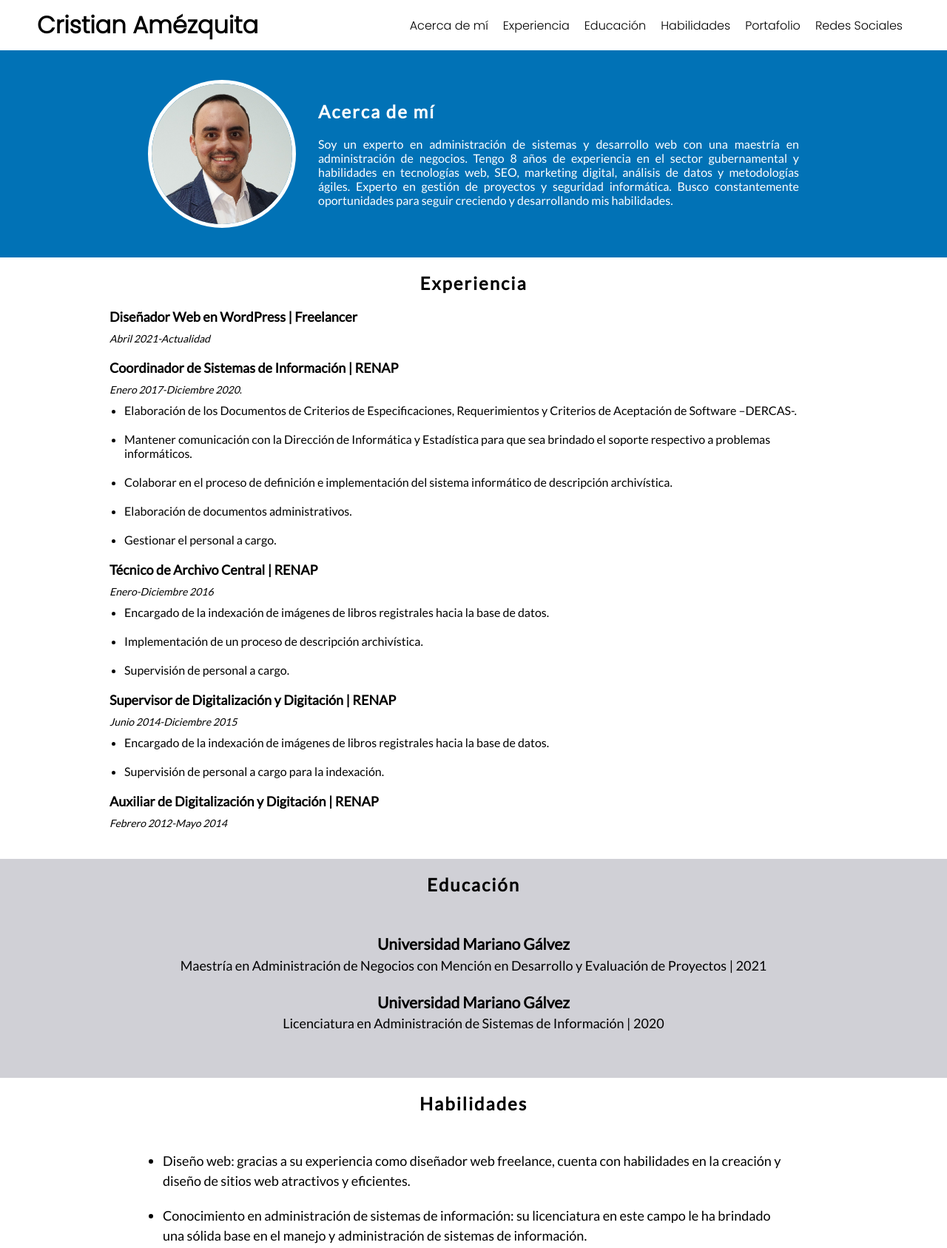
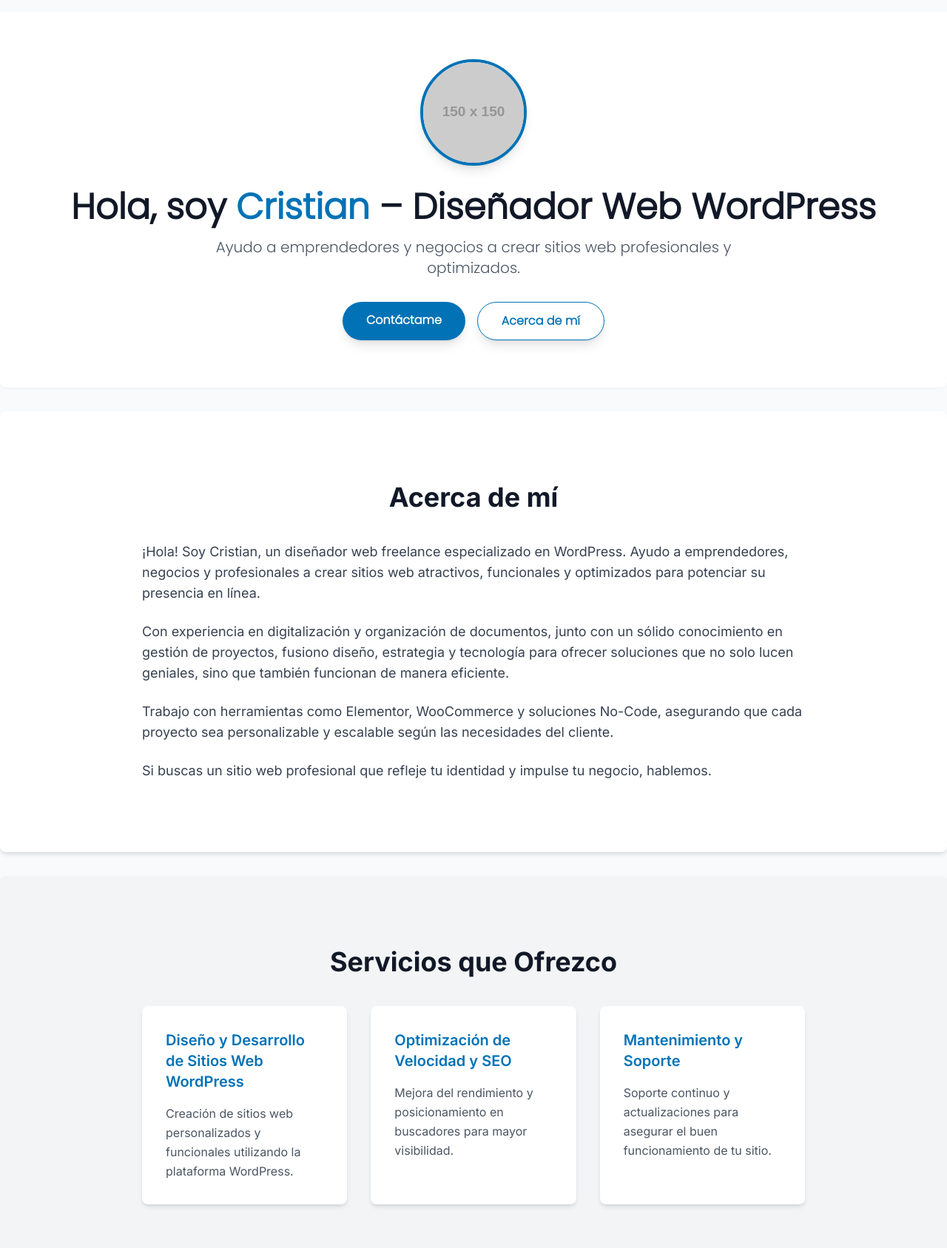
Before and after one commit to Cristbilio/Cristbilio.github.io, a plain HTML site: page index.html in a window 1280 px wide. Shown: the top 1687 px of the page at 74% size. Drawn offline with nearby package versions, Linux system fonts and the light colour scheme; placeholder pictures from the web are drawn by us.

Commit message:
Update index.html
redesign and update

```diff
--- a/index.html
+++ b/index.html
@@ -2,165 +2,138 @@
 <html lang="es">
 <head>
     <meta charset="UTF-8">
-    <meta http-equiv="X-UA-Compatible" content="IE=edge">
     <meta name="viewport" content="width=device-width, initial-scale=1.0">
-    <title>Cristian Amézquita | Experto en TI y Desarrollo Web</title>
+    <title>Cristian Amézquita - Diseñador Web WordPress</title>
+    <!-- Enlace a Tailwind CSS CDN para facilitar el diseño responsivo -->
+    <script src="https://cdn.tailwindcss.com"></script>
+    <!-- Enlace a Google Fonts para la fuente Inter -->
+    <link href="https://fonts.googleapis.com/css2?family=Inter:wght@300;400;600;700&display=swap" rel="stylesheet">
+    <!-- Enlace a tu archivo CSS personalizado -->
     <link rel="stylesheet" href="style.css">
+    <style>
+        /* Configuración personalizada de Tailwind para usar la fuente Inter y el color principal */
+        :root {
+            --primary-color: #0172b6;
+        }
+        body {
+            font-family: 'Inter', sans-serif;
+        }
+        .bg-primary {
+            background-color: var(--primary-color);
+        }
+        .text-primary {
+            color: var(--primary-color);
+        }
+        .border-primary {
+            border-color: var(--primary-color);
+        }
+    </style>
 </head>
-<body>
-    <header>
-        <div id="header-left">
-            <h1>Cristian Amézquita</h1>
+<body class="bg-gray-50 text-gray-800 leading-relaxed">
+
+    <!-- Sección de Héroe/Encabezado -->
+    <header class="bg-white shadow-sm py-8 md:py-16 text-center rounded-b-lg mx-auto max-w-7xl mt-4">
+        <div class="container mx-auto px-4">
+            <!-- Espacio para la foto de perfil -->
+            <div class="mb-8">
+                <img src="https://placehold.co/150x150/0172b6/ffffff?text=Tu+Foto" alt="Foto de perfil de Cristian Amézquita" class="w-36 h-36 rounded-full mx-auto object-cover border-4 border-primary shadow-lg">
+            </div>
+
+            <h1 class="text-4xl md:text-5xl font-extrabold text-gray-900 mb-4">
+                Hola, soy <span class="text-primary">Cristian</span> – Diseñador Web WordPress
+            </h1>
+            <p class="text-lg md:text-xl text-gray-600 mb-8 max-w-3xl mx-auto">
+                Ayudo a emprendedores y negocios a crear sitios web profesionales y optimizados.
+            </p>
+            <div class="flex flex-col sm:flex-row justify-center space-y-4 sm:space-y-0 sm:space-x-4">
+                <a href="#contact" class="bg-primary text-white font-semibold py-3 px-8 rounded-full shadow-lg hover:bg-blue-700 transition duration-300 ease-in-out transform hover:scale-105">
+                    Contáctame
+                </a>
+                <a href="#about" class="bg-white text-primary border border-primary font-semibold py-3 px-8 rounded-full shadow-lg hover:bg-blue-50 transition duration-300 ease-in-out transform hover:scale-105">
+                    Acerca de mí
+                </a>
+            </div>
         </div>
-            <nav id="header-right">
-                <ul>
-                <li><a href="#about-us">Acerca de mí</a></li>
-                    <li><a href="#experiencia">Experiencia</a></li>
-                    <li><a href="#educacion">Educación</a></li>
-                    <li><a href="#habilidades">Habilidades</a></li>
-                <li><a href="#portafolio">Portafolio</a></li>
-                <li><a href="#redes">Redes Sociales</a></li>
-                </ul>
-            </nav>
     </header>
 
-    <section id="hero">
-
-
-
-        <section id="hero">
-            <img id="hero-left" src="images/fotoperfil.jpg" alt="Pefil">
-            <div id="hero-right">
-                <h2>Acerca de mí</h2>
-                <p>Soy un experto en administración de sistemas y desarrollo web con una maestría en administración de negocios. Tengo 8 años de experiencia en el sector gubernamental y habilidades en tecnologías web, SEO, marketing digital, análisis de datos y metodologías ágiles. Experto en gestión de proyectos y seguridad informática. Busco constantemente oportunidades para seguir creciendo y desarrollando mis habilidades.</p>
+    <!-- Sección Acerca de Mí -->
+    <section id="about" class="py-16 md:py-24 bg-white rounded-lg shadow-md mx-auto max-w-7xl mt-8 px-4">
+        <div class="container mx-auto">
+            <h2 class="text-3xl md:text-4xl font-bold text-center text-gray-900 mb-10">Acerca de mí</h2>
+            <div class="max-w-4xl mx-auto text-lg text-gray-700 space-y-6">
+                <p>
+                    ¡Hola! Soy Cristian, un diseñador web freelance especializado en WordPress. Ayudo a emprendedores, negocios y profesionales a crear sitios web atractivos, funcionales y optimizados para potenciar su presencia en línea.
+                </p>
+                <p>
+                    Con experiencia en digitalización y organización de documentos, junto con un sólido conocimiento en gestión de proyectos, fusiono diseño, estrategia y tecnología para ofrecer soluciones que no solo lucen geniales, sino que también funcionan de manera eficiente.
+                </p>
+                <p>
+                    Trabajo con herramientas como Elementor, WooCommerce y soluciones No-Code, asegurando que cada proyecto sea personalizable y escalable según las necesidades del cliente.
+                </p>
+                <p>
+                    Si buscas un sitio web profesional que refleje tu identidad y impulse tu negocio, hablemos.
+                </p>
             </div>
-
-          </section>
-
-
+        </div>
     </section>
 
-    <main>
-        <section id="experiencia">
-            <h2>Experiencia</h2>
-            <ul>
-            <li>
-                <h3>Diseñador Web en WordPress | Freelancer</h3>
-                <p>Abril 2021-Actualidad</p>
-            </li>
-            <li>
-                <h3>Coordinador de Sistemas de Información | RENAP</h3>
-                <p>Enero 2017-Diciembre 2020.</p>
-                <ul>
-                    <li>Elaboración de los Documentos de Criterios de Especificaciones,
-                        Requerimientos y Criterios de Aceptación de Software –DERCAS-.</li>
-                    <li>Mantener comunicación con la Dirección de Informática y
-                        Estadística para que sea brindado el soporte respectivo a
-                        problemas informáticos.</li>
-                    <li>Colaborar en el proceso de definición e implementación del
-                        sistema informático de descripción archivística.</li>
-                    <li>Elaboración de documentos administrativos.</li>
-                    <li>Gestionar el personal a cargo.</li>
-                </ul>
-            </li>
-            <li>
-                <h3>Técnico de Archivo Central | RENAP</h3>
-                <p>Enero-Diciembre 2016</p>
-                <ul>
-                    <li>Encargado de la indexación de imágenes de libros registrales
-                        hacia la base de datos.</li>
-                    <li>Implementación de un proceso de descripción archivística.</li>
-                    <li>Supervisión de personal a cargo.</li>
-                </ul>
-            </li>
-            <li>
-                <h3>Supervisor de Digitalización y Digitación | RENAP</h3>
-                <p>Junio 2014-Diciembre 2015</p>
-                <ul>
-                    <li>Encargado de la indexación de imágenes de libros registrales
-                        hacia la base de datos.</li>
-                    <li>Supervisión de personal a cargo para la indexación.</li>
-                </ul>
-            </li><li>
-                <h3>Auxiliar de Digitalización y Digitación | RENAP</h3>
-                <p>Febrero 2012-Mayo 2014</p>
-            </li>
-            </ul>
-        </section>
-            <section id="educacion">
-            <h2>Educación</h2>
-            <ul>
-            <li>
-                <h3>Universidad Mariano Gálvez</h3>
-                <p>Maestría en Administración de
-                    Negocios con Mención en
-                    Desarrollo y Evaluación de
-                    Proyectos | 2021</p>
-            </li>
-            <li>
-                <h3>Universidad Mariano Gálvez</h3>
-                <p>Licenciatura en Administración
-                    de Sistemas de Información | 2020</p>
-            </li>
-            </ul>
-        </section>
-        <section id="habilidades">
-            <h2>Habilidades</h2>
-            <ul>
-            <li>Diseño web: gracias a su experiencia como diseñador web freelance, cuenta con habilidades en la creación y diseño de sitios web atractivos y eficientes.</li>
-            <li>Conocimiento en administración de sistemas de información: su licenciatura en este campo le ha brindado una sólida base en el manejo y administración de sistemas de información.</li>
-            <li>Experiencia en el sector gubernamental: sus 8 años de trabajo en el sector gubernamental le han proporcionado una amplia experiencia en la toma de decisiones y resolución de problemas en un entorno de trabajo público.</li>
-            <li>Habilidades analíticas: su curiosidad y pasión por el aprendizaje le han permitido desarrollar habilidades analíticas que le permiten analizar y comprender temas diversos de manera profunda.</li>
-            <li>Conocimiento en administración de negocios: su maestría en administración de negocios con mención en desarrollo y evaluación de proyectos le ha brindado una sólida base en el manejo y gestión de proyectos empresariales.</li>
-            </ul>
-        </section>
-        <section id="portafolio">
-            <h2>Portafolio</h2>
-            <ul>
-                <li>
-                        <a href="https://ocv2.wpcomstaging.com/" id="CatholicSoft">
-                        <img id="portafolio-left" src="images/catholisoft.webp" alt="Páqina Web">
-                        <div id="portafolio-right">
-                            <h2>Catholic Soft</h2>
-                            <p>Empresa de software que proporciona sistemas de información estudiantil basados en la fe para las escuelas católicas en los EE.UU. </p>
-                        </div>
+    <!-- Sección Servicios que Ofrezco -->
+    <section id="services" class="py-16 md:py-24 bg-gray-100 rounded-lg shadow-md mx-auto max-w-7xl mt-8 px-4">
+        <div class="container mx-auto">
+            <h2 class="text-3xl md:text-4xl font-bold text-center text-gray-900 mb-10">Servicios que Ofrezco</h2>
+            <div class="grid grid-cols-1 md:grid-cols-3 gap-8 max-w-4xl mx-auto">
+                <div class="bg-white p-8 rounded-lg shadow-md hover:shadow-xl transition-shadow duration-300 ease-in-out transform hover:-translate-y-1">
+                    <h3 class="text-xl font-semibold text-primary mb-4">Diseño y Desarrollo de Sitios Web WordPress</h3>
+                    <p class="text-gray-600">Creación de sitios web personalizados y funcionales utilizando la plataforma WordPress.</p>
+                </div>
+                <div class="bg-white p-8 rounded-lg shadow-md hover:shadow-xl transition-shadow duration-300 ease-in-out transform hover:-translate-y-1">
+                    <h3 class="text-xl font-semibold text-primary mb-4">Optimización de Velocidad y SEO</h3>
+                    <p class="text-gray-600">Mejora del rendimiento y posicionamiento en buscadores para mayor visibilidad.</p>
+                </div>
+                <div class="bg-white p-8 rounded-lg shadow-md hover:shadow-xl transition-shadow duration-300 ease-in-out transform hover:-translate-y-1">
+                    <h3 class="text-xl font-semibold text-primary mb-4">Mantenimiento y Soporte</h3>
+                    <p class="text-gray-600">Soporte continuo y actualizaciones para asegurar el buen funcionamiento de tu sitio.</p>
+                </div>
+            </div>
+        </div>
+    </section>
 
+    <!-- Sección Mis Proyectos -->
+    <section id="projects" class="py-16 md:py-24 bg-white rounded-lg shadow-md mx-auto max-w-7xl mt-8 px-4">
+        <div class="container mx-auto text-center">
+            <h2 class="text-3xl md:text-4xl font-bold text-gray-900 mb-8">Mis Proyectos</h2>
+            <p class="text-lg text-gray-700 mb-8">
+                Puedes ver más de mi trabajo en mi perfil de LinkedIn.
+            </p>
+            <a href="https://www.linkedin.com/in/cristian-amezquita/" target="_blank" rel="noopener noreferrer" class="bg-primary text-white font-semibold py-3 px-8 rounded-full shadow-lg hover:bg-blue-700 transition duration-300 ease-in-out transform hover:scale-105 inline-flex items-center">
+                <svg class="w-5 h-5 mr-2" fill="currentColor" viewBox="0 0 24 24" aria-hidden="true">
+                    <path d="M20.447 20.452h-3.554v-5.569c0-1.392-.025-3.192-1.942-3.192-1.943 0-2.246 1.512-2.246 3.097v5.664H9.159V9h3.414v1.561h.046c.477-.9 1.637-1.85 3.37-1.85 3.601 0 4.267 2.37 4.267 5.455v6.286zM5.337 7.433c-1.144 0-2.063-.923-2.063-2.065 0-1.145.92-2.066 2.063-2.066 1.145 0 2.064.922 2.064 2.066 0 1.142-.92 2.065-2.064 2.065zm1.789 13.019H3.548V9h3.589v11.452zM22.227 0H1.771C.792 0 0 .774 0 1.729v20.542C0 23.227.792 24 1.771 24h20.456C23.207 24 24 23.227 24 22.271V1.729C24 .774 23.207 0 22.227 0z"></path>
+                </svg>
+                Ver en LinkedIn
+            </a>
+        </div>
+    </section>
 
-                </li>
+    <!-- Sección de Contacto (simple, puedes expandirla con un formulario) -->
+    <section id="contact" class="py-16 md:py-24 bg-gray-100 rounded-lg shadow-md mx-auto max-w-7xl mt-8 px-4">
+        <div class="container mx-auto text-center">
+            <h2 class="text-3xl md:text-4xl font-bold text-gray-900 mb-8">Contáctame</h2>
+            <p class="text-lg text-gray-700 mb-6">
+                ¿Listo para empezar tu proyecto? ¡Hablemos!
+            </p>
+            <a href="mailto:tu-email@example.com" class="bg-primary text-white font-semibold py-3 px-8 rounded-full shadow-lg hover:bg-blue-700 transition duration-300 ease-in-out transform hover:scale-105">
+                Enviar un correo
+            </a>
+            <!-- Puedes añadir más opciones de contacto aquí, como un número de teléfono o un formulario -->
+        </div>
+    </section>
 
-                <li>
-                    <a href="https://lenguajeweb.com/" id="Lenguaje Web">
-                    <img id="portafolio-left" src="images/lenguajeweb.webp" alt="Páqina Web">
-                    <div id="portafolio-right">
-                        <h2>Lenguaje Web</h2>
-                        <p>Agencia de diseño web en Guatemala</p>
-                    </div>
+    <!-- Pie de Página -->
+    <footer class="bg-gray-800 text-white py-8 mt-8 rounded-t-lg mx-auto max-w-7xl">
+        <div class="container mx-auto text-center px-4">
+            <p>&copy; 2025 Cristian Amézquita. Todos los derechos reservados.</p>
+        </div>
+    </footer>
 
-
-            </li>
-
-            </ul>
-        </section>
-        <section id="redes">
-            <ul>
-                <li><a href="www.linkedin.com/in/cristian-abilio-amézquita-sandoval-5b5b17150" id="LinkedIn">
-                    <img src="images/linkedin.png" alt="LinkedIn">
-                    </a>
-                </li>
-                <li><a href="https://twitter.com/cristbilio" id="Twitter">
-                    <img src="images/twitter.png" alt="Twitter">
-                    </a>
-                </li>
-                <li><a href="https://github.com/Cristbilio" id="Github">
-                    <img src="images/github.png" alt="Github">
-                    </a>
-                </li>
-                <li><a href="mailto:cristian-a07@hotmail.es" id="Correo">
-                    <img src="images/correo.png" alt="Correo">
-                    </a>
-                </li>
-            </ul>
-        </section>
-    </main>
 </body>
 </html>
```
